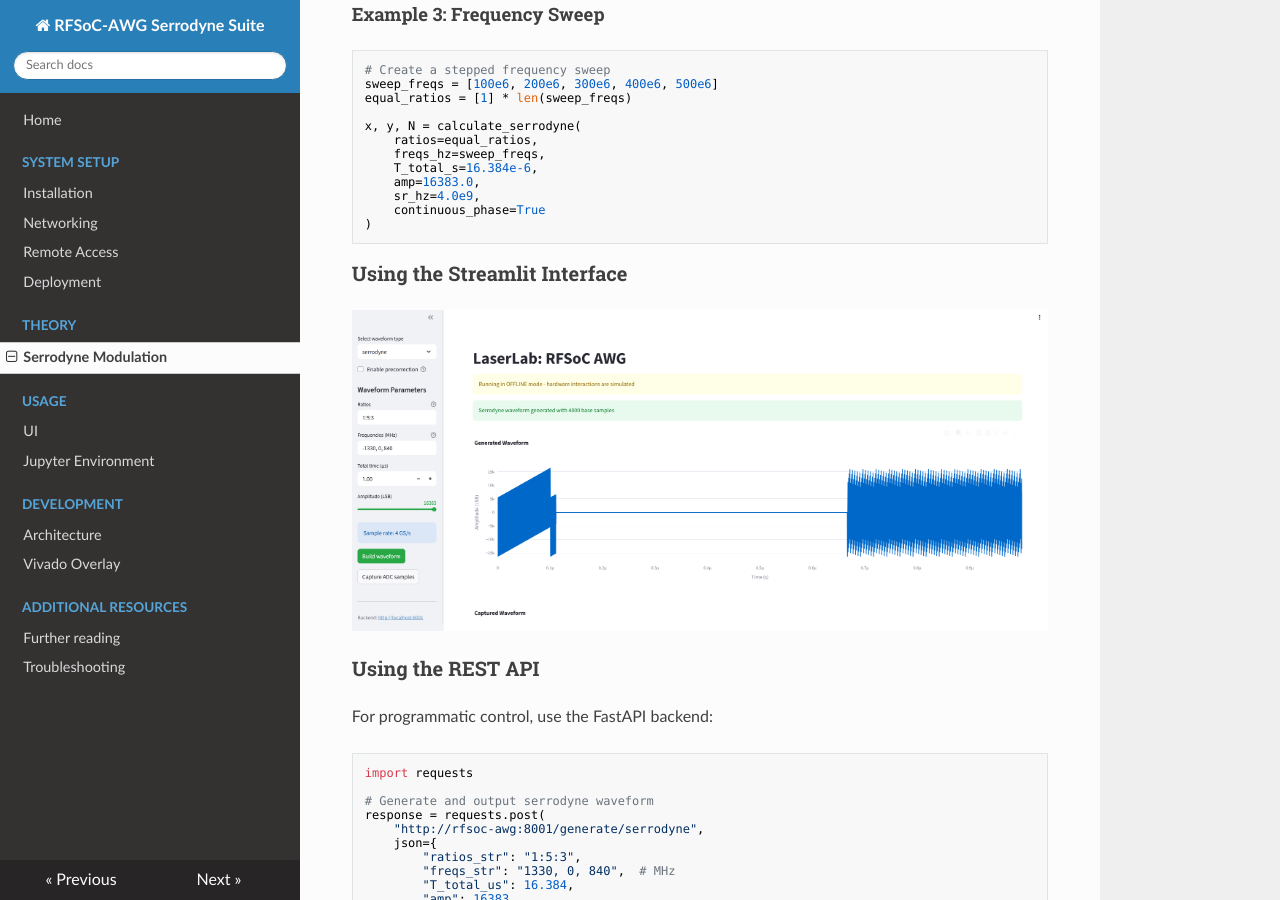
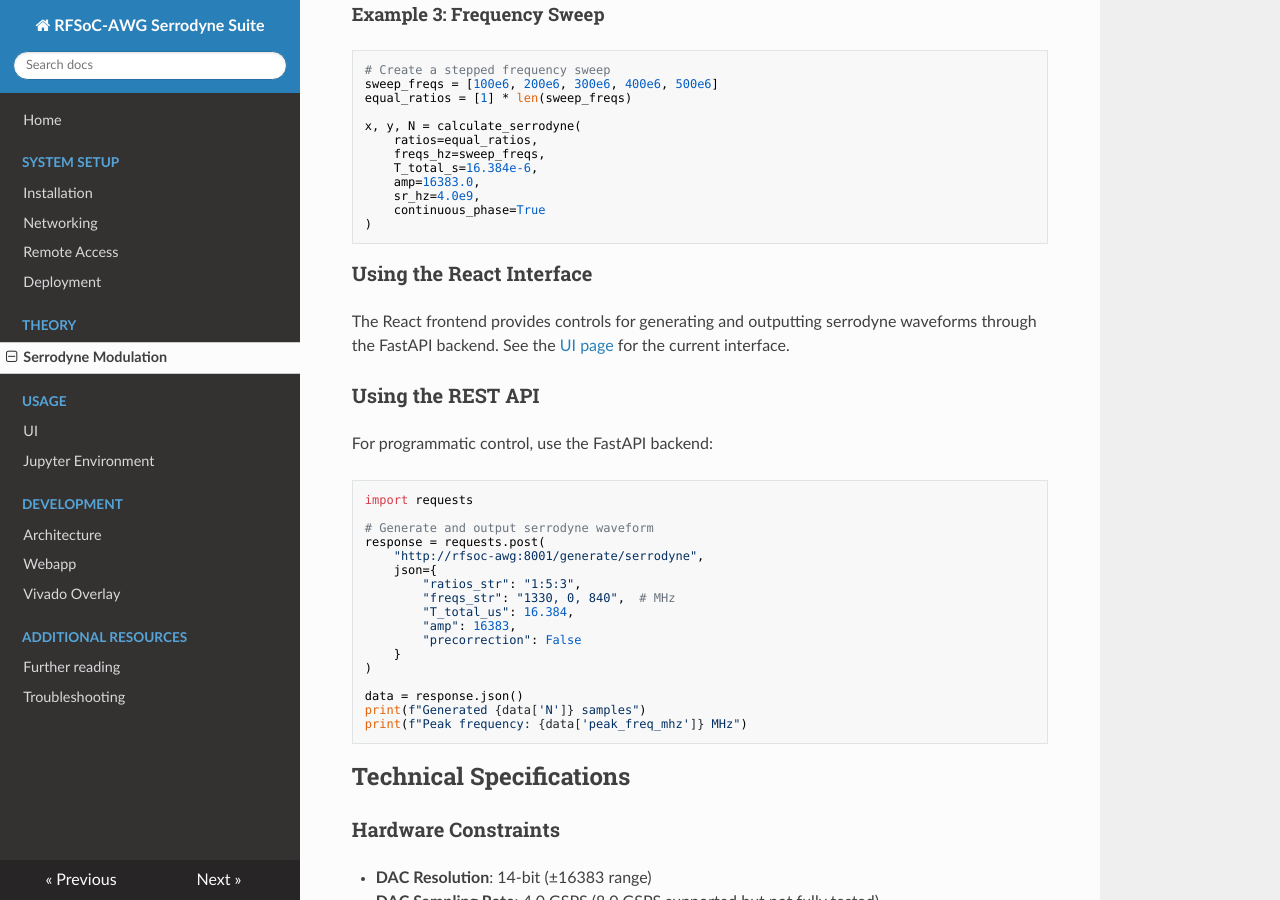
Before and after one commit to selfoluap/RFSoC4x2-AWG-docs, an MkDocs documentation site: the page built from docs/docs/serrodyne.md, in a window 1280 px wide and 900 px high, scrolled down 2312 px. Built offline with MkDocs 1.6.1, drawn with Linux system fonts in a browser that asks for light colours; nearby versions of some CDN libraries.

Commit message:
added bunch of docs

````diff
--- a/docs/docs/serrodyne.md
+++ b/docs/docs/serrodyne.md
@@ -88,9 +88,9 @@ x, y, N = calculate_serrodyne(
 )
 ```
 
-### Using the Streamlit Interface
+### Using the React Interface
 
-![UI](images/UI.png)
+The React frontend provides controls for generating and outputting serrodyne waveforms through the FastAPI backend. See the [UI page](ui.md) for the current interface.
 
 ### Using the REST API
 
--- a/docs/mkdocs.yml
+++ b/docs/mkdocs.yml
@@ -18,6 +18,7 @@ nav:
       - Jupyter Environment: jupyter.md
   - Development:
       - Architecture: architecture.md
+      - Webapp: webapp.md
       - Vivado Overlay: vivado.md
   - Additional Resources:
       - Further reading: board.md
````
Also changed, not shown: docs/docs/deployment.md (+23 -0 lines), docs/docs/tailscale.md (+6 -6 lines), docs/docs/ui.md (+22 -0 lines), docs/docs/webapp.md (added, +19 -0 lines), docs/docs/images/UI.png (deleted), docs/docs/images/docker-compose-up-frontend-backend.png (added), docs/docs/images/docker-ps-frontend-backend-ports.png (added), docs/docs/images/react-ui-waveform-controls.png (added), 1 other file.
